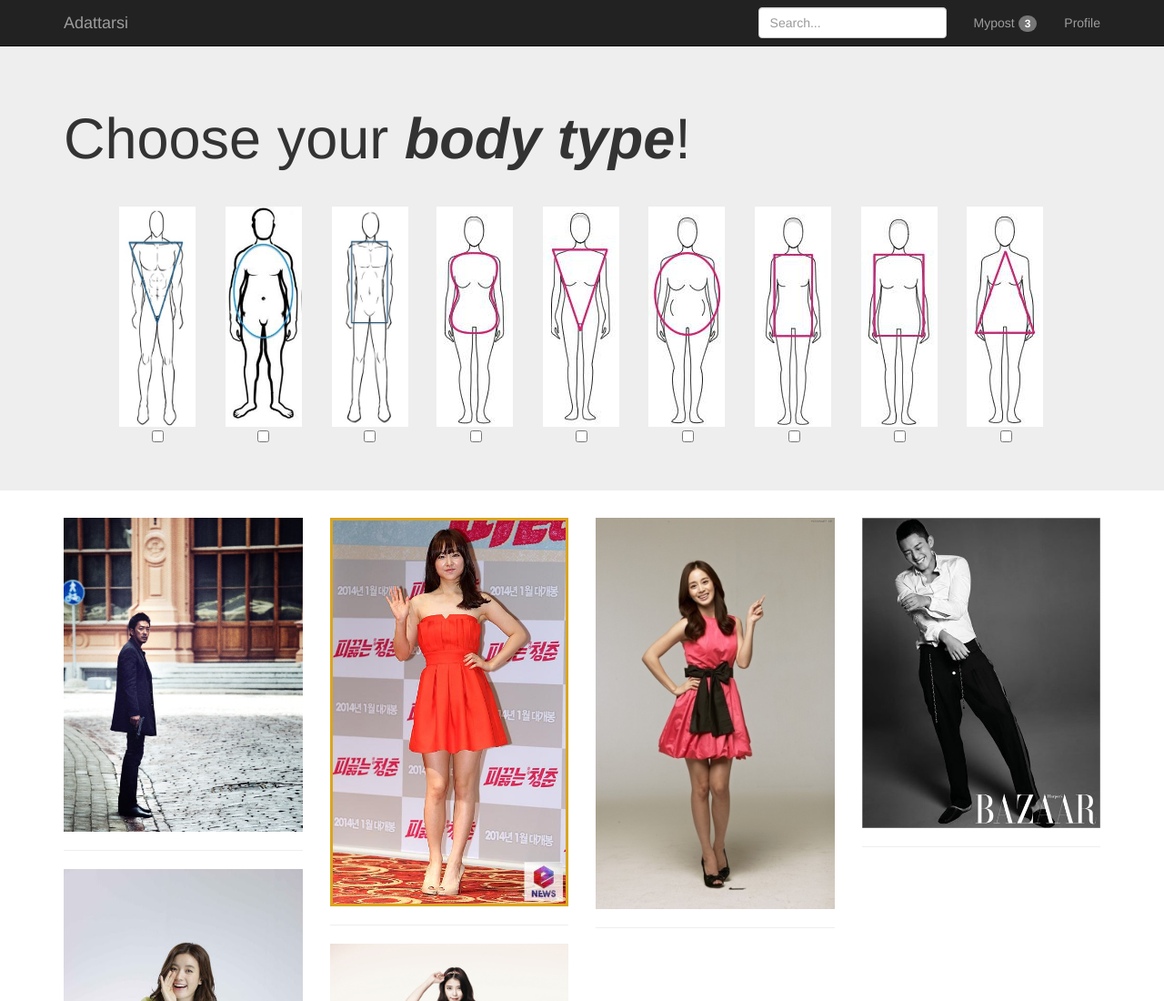
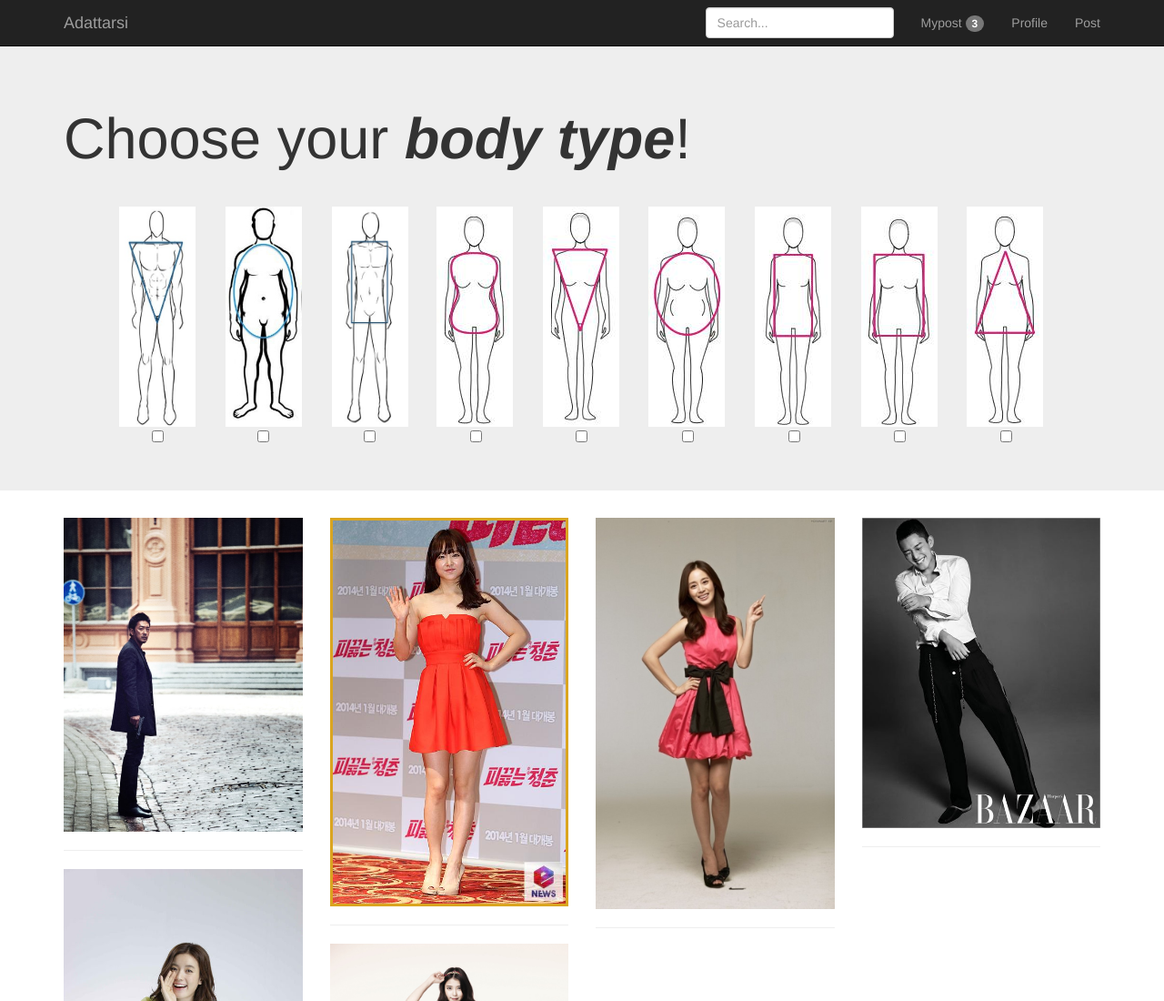
Before and after one commit to tom5897/UCSC-Software-Engineering---Fashion-Project-, a plain HTML site: page resources/myhome.html in a window 1280 px wide. Shown: the top 1100 px of the page at 91% size. Drawn offline with Linux system fonts and the light colour scheme; files that its build step writes are made by us from their sources; files whose address does not match are found by name.

Commit message:
real final

```diff
--- a/resources/myhome.html
+++ b/resources/myhome.html
@@ -40,6 +40,7 @@
           <ul class="nav navbar-nav navbar-right">
             <li><a href="#">Mypost <span class="badge">3</span></a></li>
             <li><a href="#">Profile</a></li>
+	    <li><a href="#">Post</a></li>
           </ul>
           <form class="navbar-form navbar-right">
             <input type="text" class="form-control" placeholder="Search...">
```
